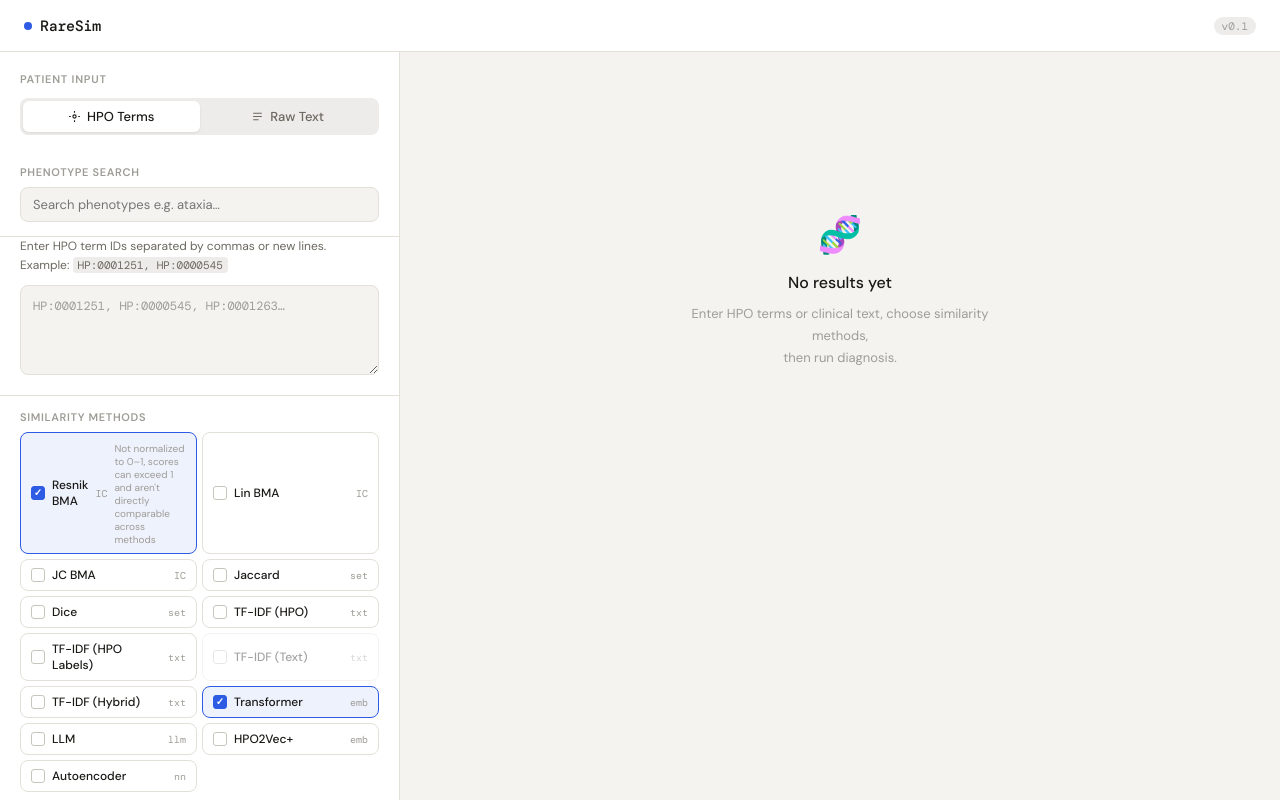
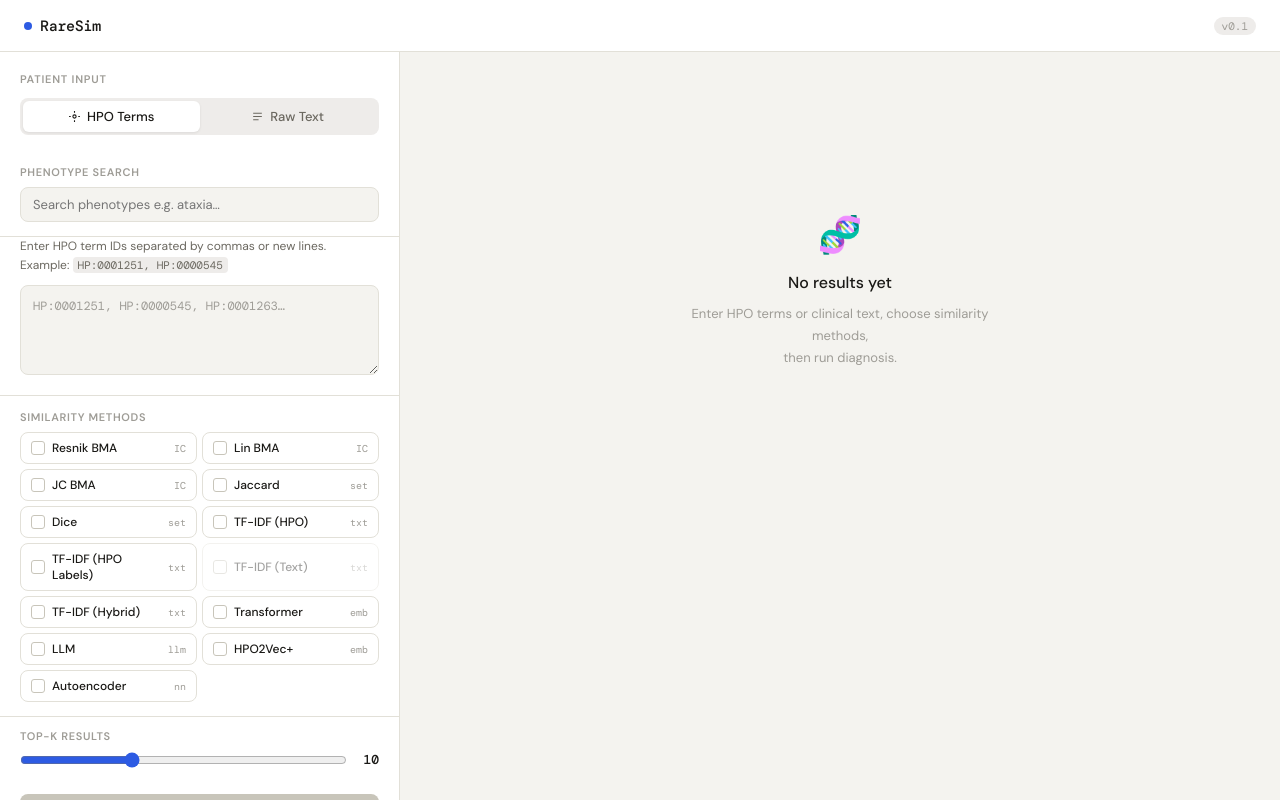
Before and after one commit to Alizzie/RareSim-Master-Project-, a Vue app in the folder packages/raresim-frontend/: page / in a window 1280 px wide. Built offline with nearby package versions, Linux system fonts and the light colour scheme.

Commit message:
tfidf hybrid removed from raw text input.

```diff
--- a/packages/raresim-frontend/src/components/InputPanel.vue
+++ b/packages/raresim-frontend/src/components/InputPanel.vue
@@ -262,7 +262,7 @@ const searchResults = ref([])
 const excludedTerms = ref([])
 let searchTimeout = null
 
-const selectedMethods = reactive(new Set(['semantic_resnik_bma', 'transformer']))
+const selectedMethods = reactive(new Set())
 
 const availableMethods = [
   { id: 'semantic_resnik_bma',         label: 'Resnik BMA',   badge: 'IC', note: 'Not normalized to 0–1, scores can exceed 1 and aren\'t directly comparable across methods' },
@@ -285,7 +285,7 @@ const HPO_ONLY_METHODS = new Set([
   'semantic_resnik_bma', 'semantic_lin_bma', 'semantic_jiang_conrath_bma',
   'set_jaccard', 'set_dice', 'set_cosine', 'set_overlap',
   'hpo2vec_plus', 'denoising_autoencoder',
-  'tfidf_hpo', 'tfidf_hpo_labels',
+  'tfidf_hpo', 'tfidf_hpo_labels', 'tfidf_hybrid',
 ])
 
 function isMethodDisabled(id) {
```
